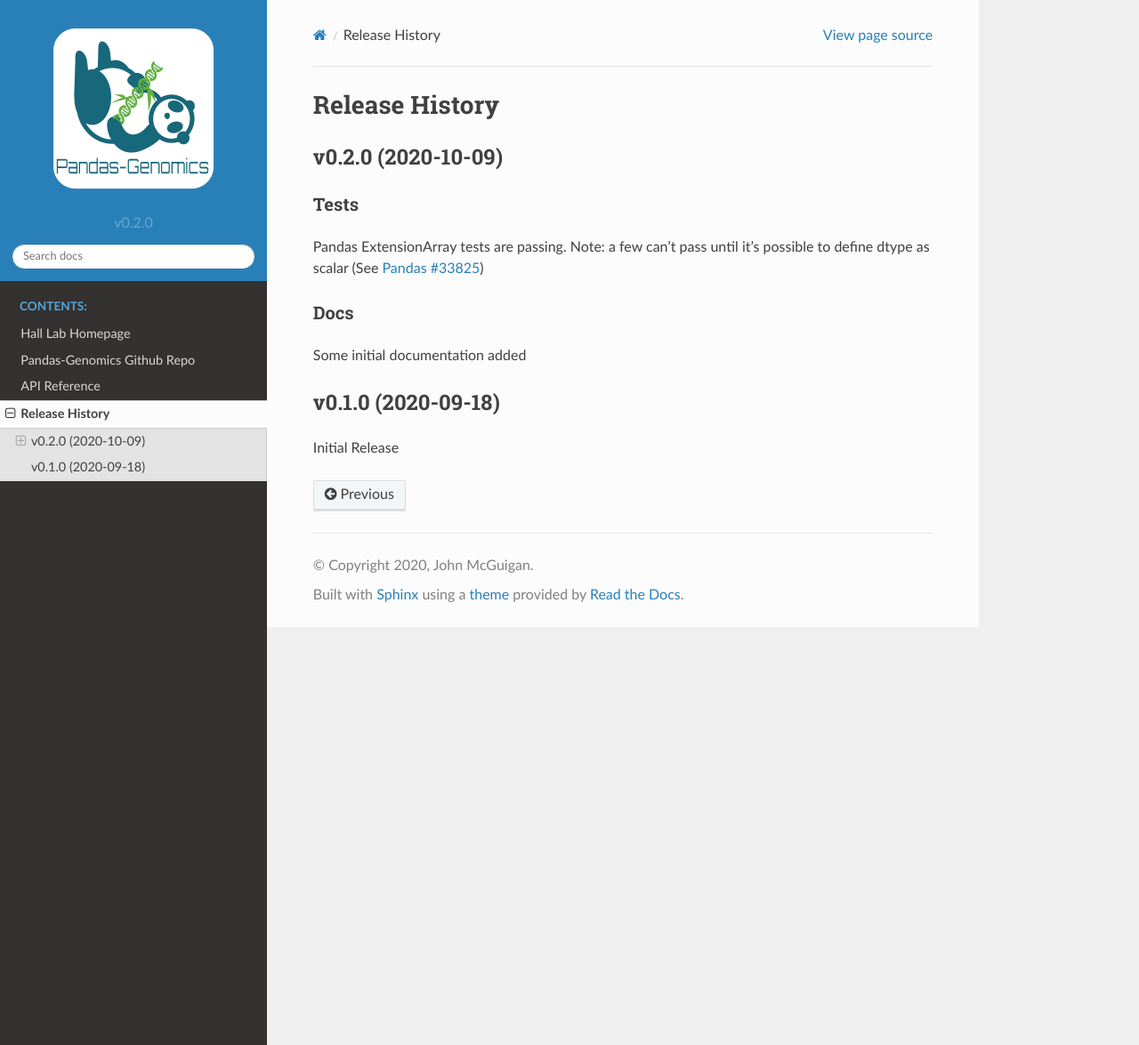
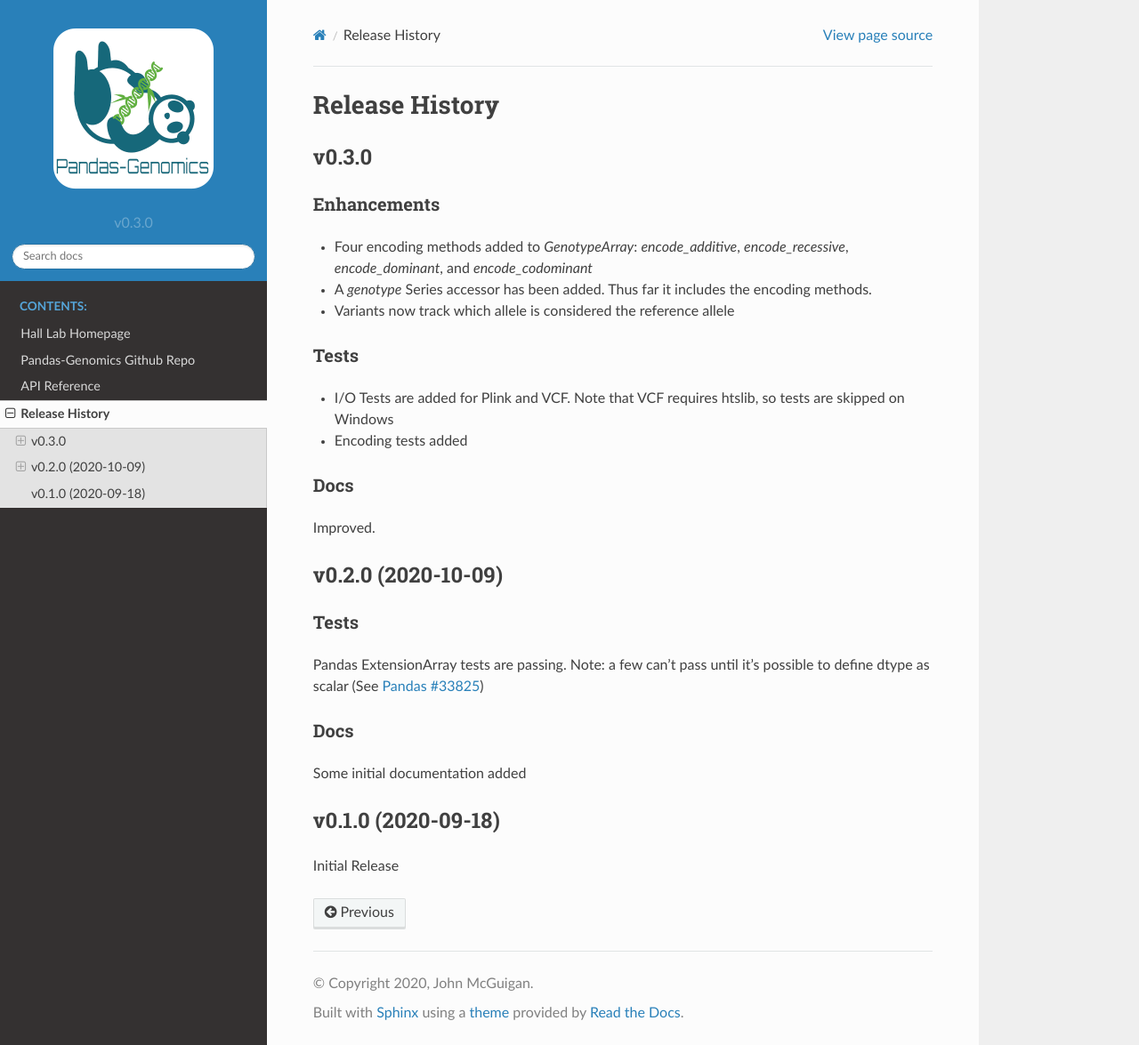
Before and after one commit to HallLab/pandas-genomics, a Sphinx documentation site: the page built from docs/release-history.rst, in a window 1280 px wide and 1175 px high. Shown: the whole window at 89% size. Built offline with Sphinx 7.4.7 and the Read the Docs theme 2.0.0, drawn with Linux system fonts in a browser that asks for light colours.

Commit message:
Update release notes and version.  Skip VCF tests on Windows

```diff
--- a/docs/release-history.rst
+++ b/docs/release-history.rst
@@ -1,6 +1,25 @@
 ===============
 Release History
 ===============
+
+v0.3.0
+------
+
+Enhancements
+^^^^^^^^^^^^
+* Four encoding methods added to `GenotypeArray`: `encode_additive`, `encode_recessive`, `encode_dominant`,
+  and `encode_codominant`
+* A `genotype` Series accessor has been added.  Thus far it includes the encoding methods.
+* Variants now track which allele is considered the reference allele
+
+Tests
+^^^^^
+* I/O Tests are added for Plink and VCF.  Note that VCF requires htslib, so tests are skipped on Windows
+* Encoding tests added
+
+Docs
+^^^^
+Improved.
 
 v0.2.0 (2020-10-09)
 -------------------
@@ -8,7 +27,8 @@ v0.2.0 (2020-10-09)
 Tests
 ^^^^^
 Pandas ExtensionArray tests are passing.
-Note: a few can't pass until it's possible to define dtype as scalar (See `Pandas #33825  <https://www.hall-lab.org>`_)
+Note: a few can't pass until it's possible to define dtype as scalar
+(See `Pandas #33825  <https://github.com/pandas-dev/pandas/issues/33825>`_)
 
 Docs
 ^^^^
--- a/pandas_genomics/__init__.py
+++ b/pandas_genomics/__init__.py
@@ -2,6 +2,6 @@ from . import arrays, io, scalars
 from .accessors import GenotypeAccessor
 
 # Simple version tracking for now until Poetry has a solution
-__version__ = "v0.2.0"
+__version__ = "v0.3.0"
 
 __all__ = [__version__, GenotypeAccessor, arrays, io, scalars]
```
Also changed, not shown: 1 other file.
